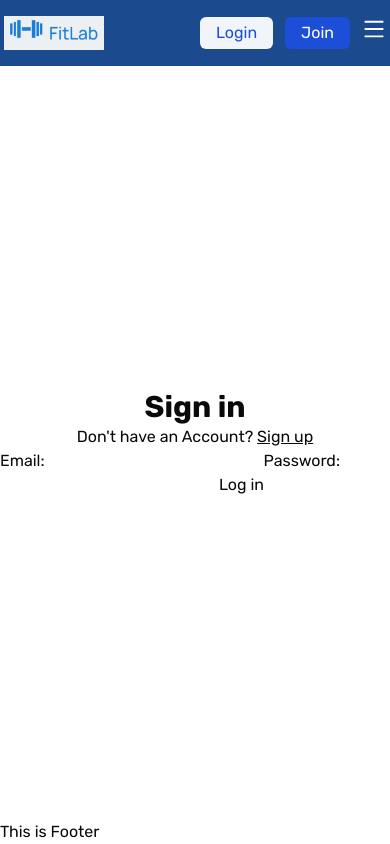
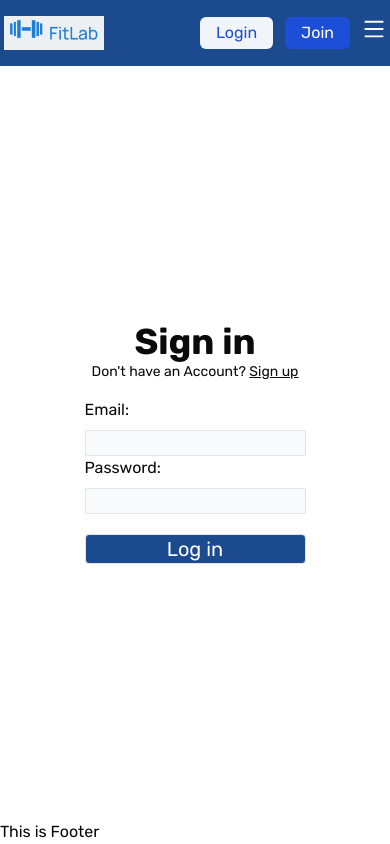
Before and after one commit to sangambash7/fitlab, a Next.js app: page /login in a window 390 px wide. Built offline with nearby package versions, Linux system fonts and the light colour scheme.

Commit message:
changed sign in/up design

```diff
--- a/app/components/login/SignIn.tsx
+++ b/app/components/login/SignIn.tsx
@@ -7,19 +7,41 @@ interface SignInProps {
 function SignIn({ setSignUp }: SignInProps) {
   return (
     <>
-      <h2 className="text-3xl font-bold">Sign in</h2>
-      <p>
+      <h2 className="text-4xl font-bold">Sign in</h2>
+      <p className="text-sm">
         Don&apos;t have an Account?{" "}
         <button className="underline" onClick={() => setSignUp(true)}>
           Sign up
         </button>
       </p>
-      <form>
-        <label htmlFor="email">Email:</label>
-        <input id="email" name="email" type="email" required />
-        <label htmlFor="password">Password:</label>
-        <input id="password" name="password" type="password" required />
-        <button formAction={login}>Log in</button>
+      <form className="pt-4">
+        <div className="flex flex-col gap-2">
+          <label htmlFor="email">Email:</label>
+          <input
+            className="bg-slate-50 border"
+            id="email"
+            name="email"
+            type="email"
+            required
+          />
+        </div>
+        <div className="flex flex-col gap-2">
+          <label htmlFor="password">Password:</label>
+          <input
+            className="bg-slate-50 border"
+            id="password"
+            name="password"
+            type="password"
+            required
+          />
+        </div>
+        <button
+          className="border bg-[#1B4A8E] text-white text-xl w-full rounded-sm mt-5"
+          formAction={login}
+        >
+          Log in
+        </button>
+        <br />
       </form>
     </>
   );
--- a/app/components/login/SignUp.tsx
+++ b/app/components/login/SignUp.tsx
@@ -7,20 +7,40 @@ interface SignUpProps {
 function SignUp({ setSignUp }: SignUpProps) {
   return (
     <>
-      <h2 className="text-3xl font-bold">Sign up</h2>
-      <p>
+      <h2 className="text-4xl font-bold">Sign up</h2>
+      <p className="text-sm">
         Already have an Account?{" "}
         <button className="underline" onClick={() => setSignUp(false)}>
           Sign in
         </button>
       </p>
-      <form>
-        <label htmlFor="email">Email:</label>
-        <input id="email" name="email" type="email" required />
-        <label htmlFor="password">Password:</label>
-        <input id="password" name="password" type="password" required />
-
-        <button formAction={signup}>Sign up</button>
+      <form className="pt-4">
+        <div className="flex flex-col gap-2">
+          <label htmlFor="email">Email:</label>
+          <input
+            className="bg-slate-50 border"
+            id="email"
+            name="email"
+            type="email"
+            required
+          />
+        </div>
+        <div className="flex flex-col gap-2">
+          <label htmlFor="password">Password:</label>
+          <input
+            className="bg-slate-50 border"
+            id="password"
+            name="password"
+            type="password"
+            required
+          />
+        </div>
+        <button
+          className="border bg-[#1B4A8E] text-white text-xl w-full rounded-sm mt-5"
+          formAction={signup}
+        >
+          Sign up
+        </button>
       </form>
     </>
   );
--- a/app/login/page.tsx
+++ b/app/login/page.tsx
@@ -8,13 +8,12 @@ function Login() {
   const [signUp, setSignUp] = useState(false);
 
   return (
-    <main className="flex justify-center h-screen">
-      <div className="grid md:grid-cols-2">
+    <main className="flex justify-center h-screen overflow-hidden">
+      <div className="grid md:grid-cols-2 ">
         <div className="hidden md:block ">
           <img alt="Intro Image" src="login/login.jpg" className="" />
         </div>
         <div className="flex flex-col items-center justify-center">
-          {" "}
           {!signUp ? (
             <SignIn setSignUp={setSignUp} />
           ) : (
```
